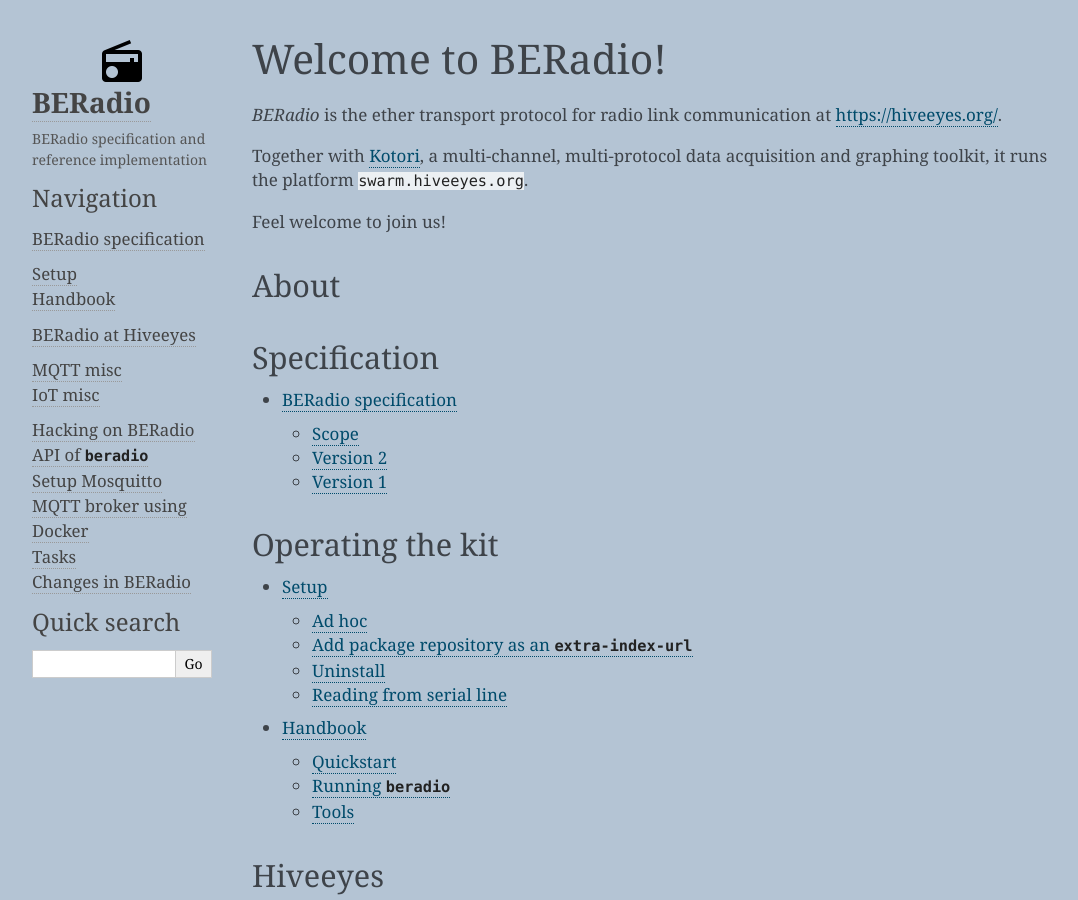
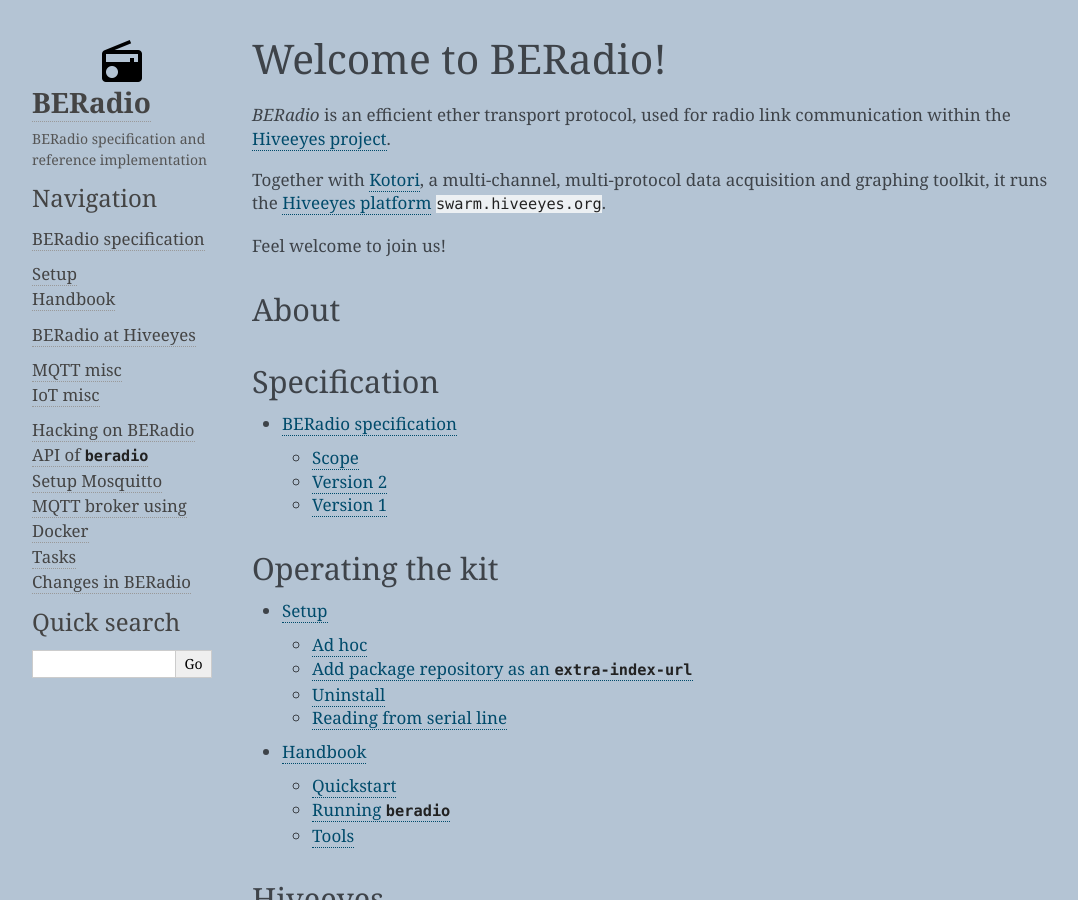
Before and after one commit to hiveeyes/beradio, a Sphinx documentation site: the page built from doc/source/index.rst, in a window 1280 px wide and 900 px high. Shown: the whole window, without its empty margins (42-1120 px from the left). Built offline with Sphinx 7.4.7, drawn with Linux system fonts in a browser that asks for light colours.

Commit message:
update docs

```diff
--- a/doc/source/index.rst
+++ b/doc/source/index.rst
@@ -3,17 +3,19 @@
    You can adapt this file completely to your liking, but it should at least
    contain the root `toctree` directive.
 
+.. include:: links.rst
+
 Welcome to BERadio!
 ===================
 
-*BERadio* is the ether transport protocol for radio link communication at `<https://hiveeyes.org/>`__.
+*BERadio* is an efficient ether transport protocol,
+used for radio link communication within the `Hiveeyes project`_.
 
 Together with Kotori_, a multi-channel, multi-protocol data acquisition and graphing toolkit,
-it runs the platform ``swarm.hiveeyes.org``.
+it runs the `Hiveeyes platform`_ ``swarm.hiveeyes.org``.
 
 Feel welcome to join us!
 
-.. _Kotori: https://docs.elmyra.de/isarengineering/kotori/
 
 
 About
--- a/doc/source/iot.rst
+++ b/doc/source/iot.rst
@@ -1,6 +1,9 @@
 ========
 IoT misc
 ========
+
+- http://iotf-beta.readthedocs.org/
+- http://iotf-beta.readthedocs.org/en/latest/reference/mqtt/
 
 - TheThingsNetwork and LoRA
 
--- a/doc/source/links.rst
+++ b/doc/source/links.rst
@@ -1,6 +1,8 @@
 .. Links to external resources
 
-.. _HiveEyes: https://hiveeyes.org/
+.. _Hiveeyes: https://swarm.hiveeyes.org/
+.. _Hiveeyes platform: https://swarm.hiveeyes.org/
+.. _Hiveeyes project: https://hiveeyes.org/
 .. _Bencode: https://en.wikipedia.org/wiki/Bencode
 .. _MQTT: http://mqtt.org/
-.. _Kotori: https://docs.elmyra.de/isarengineering/kotori/
+.. _Kotori: https://hiveeyes.org/docs/kotori/
--- a/doc/source/tasks.rst
+++ b/doc/source/tasks.rst
@@ -21,6 +21,7 @@
 - [x] use "-mcall-prologues" for producing smaller binaries 7024
 - [o] --interval option for publishers
 - [o] Don't decode empty strings: ERROR: Decoding BERadio version 2 data "" failed: not a valid bencoded string
+- [o] API docs do not work! https://hiveeyes.org/docs/beradio/api.html
 
 
 Prio 2
```
Also changed, not shown: doc/source/hiveeyes.rst (+6 -3 lines).
